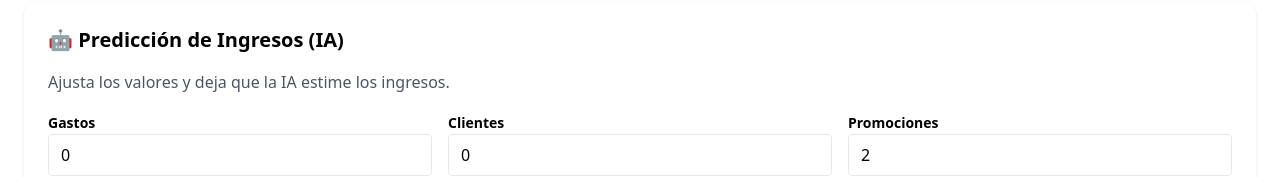
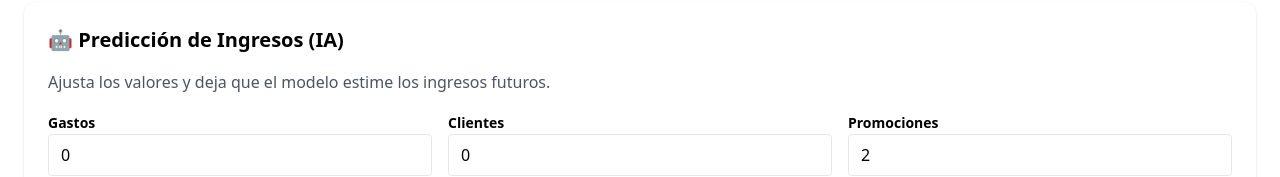
Before and after one commit to NiltonGarnica/WebApp, an Angular app: page /dashboard in a window 1280 px wide. Shown: the part 770-947 px from the top of the page. Built offline with nearby package versions, Linux system fonts and the light colour scheme; no server answers; sample sign-in values are in the browser's storage.

Commit message:
parametros modificado en angular.json

```diff
--- a/angular.json
+++ b/angular.json
@@ -33,8 +33,8 @@
               "budgets": [
                 {
                   "type": "initial",
-                  "maximumWarning": "500kB",
-                  "maximumError": "1MB"
+                  "maximumWarning": "8mb",
+                  "maximumError": "10mb"
                 },
                 {
                   "type": "anyComponentStyle",
--- a/src/app/pages/dashboard/dashboard.html
+++ b/src/app/pages/dashboard/dashboard.html
@@ -24,7 +24,7 @@
       </h2>
 
       <p class="text-gray-600">
-        Ajusta los valores y deja que la IA estime los ingresos.
+        Ajusta los valores y deja que el modelo estime los ingresos futuros.
       </p>
 
       <!-- INPUTS -->
@@ -67,7 +67,7 @@
         Predecir ingresos
       </button>
 
-      <!-- ESTADO -->
+      <!-- ESTADOS -->
       <p *ngIf="cargandoPrediccion" class="text-gray-500">
         Calculando predicción...
       </p>
```
